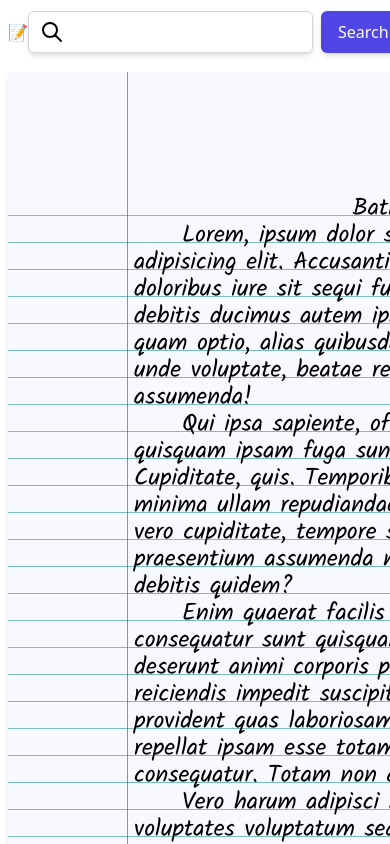
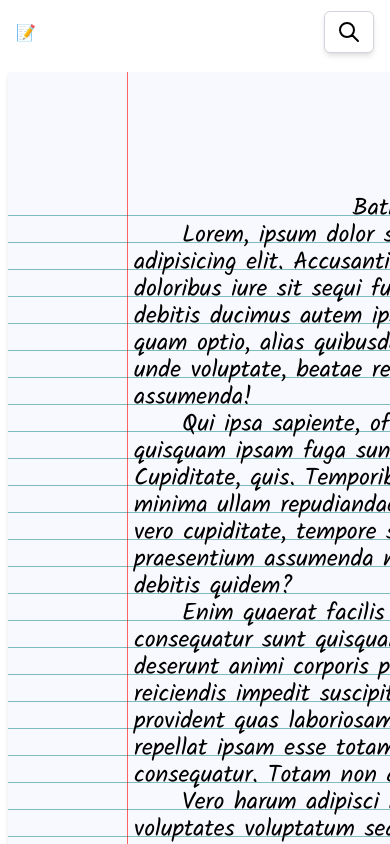
Before and after one commit to dominictassio/notebookwiki, a Next.js app: page / in a window 390 px wide. Shown: the top 844 px of the page. Built offline with nearby package versions, Linux system fonts and the light colour scheme.

Commit message:
Have the search input in the nav collapse when the sm breakpoint and expended when above

```diff
--- a/components/control.tsx
+++ b/components/control.tsx
@@ -3,14 +3,16 @@ import cx from "classnames";
 
 const Control = ({
   children,
+  className,
   label,
   showLabel = true,
 }: {
   children?: ReactNode;
+  className?: string;
   label?: [htmlFor: string, text: string];
   showLabel?: boolean;
 }) => (
-  <div>
+  <div {...{ className }}>
     {label && (
       <label htmlFor={label[0]} className={cx({ "sr-only": !showLabel })}>
         {label[1]}
--- a/components/input/search.tsx
+++ b/components/input/search.tsx
@@ -11,10 +11,10 @@ const Search = ({
   name: string;
 }) => (
   <div className="relative">
-    <div className="absolute inset-y-0 left-0 pl-3 flex items-center pointer-events-none">
+    <div className="absolute inset-y-0 left-0 px-3 flex items-center pointer-events-none border border-transparent">
       <Icons.Search />
     </div>
-    <Input {...props} className={cx("pl-10", className)} />
+    <Input {...props} className={cx("pl-12", className)} />
   </div>
 );
 
--- a/components/nav.tsx
+++ b/components/nav.tsx
@@ -7,16 +7,17 @@ const Nav = ({ icon, title }: { icon: any; title: any }) => (
   <nav>
     <Container>
       <div className="flex items-center justify-between h-16">
-        <div className="flex items-center space-x-2">
+        <div className="flex items-center p-2 space-x-2">
           <span>{icon}</span>
           <span className="hidden sm:inline">{title}</span>
         </div>
-        <div className="flex items-center space-x-2">
+        <div className="flex items-center p-2 space-x-2">
           <Control label={["search", "Search"]} showLabel={false}>
-            <Input.Search id="search" name="search"></Input.Search>
-          </Control>
-          <Control>
-            <Button>Search</Button>
+            <Input.Search
+              id="search"
+              name="search"
+              className="w-0 sm:w-auto focus:w-auto pr-0 sm:pr-3 focus:pr-3"
+            ></Input.Search>
           </Control>
         </div>
       </div>
--- a/tailwind.config.js
+++ b/tailwind.config.js
@@ -8,11 +8,16 @@ module.exports = {
     extend: {},
     screens: {
       sm: "640px",
+      usm: { max: "639px" },
       paper: "calc(8in + 1rem)",
+      upaper: { max: "calc(8in + 1rem - 1px)" },
     },
   },
   variants: {
-    extend: {},
+    extend: {
+      padding: ["focus"],
+      width: ["focus"],
+    },
   },
   plugins: [
     require("@tailwindcss/forms"),
```
